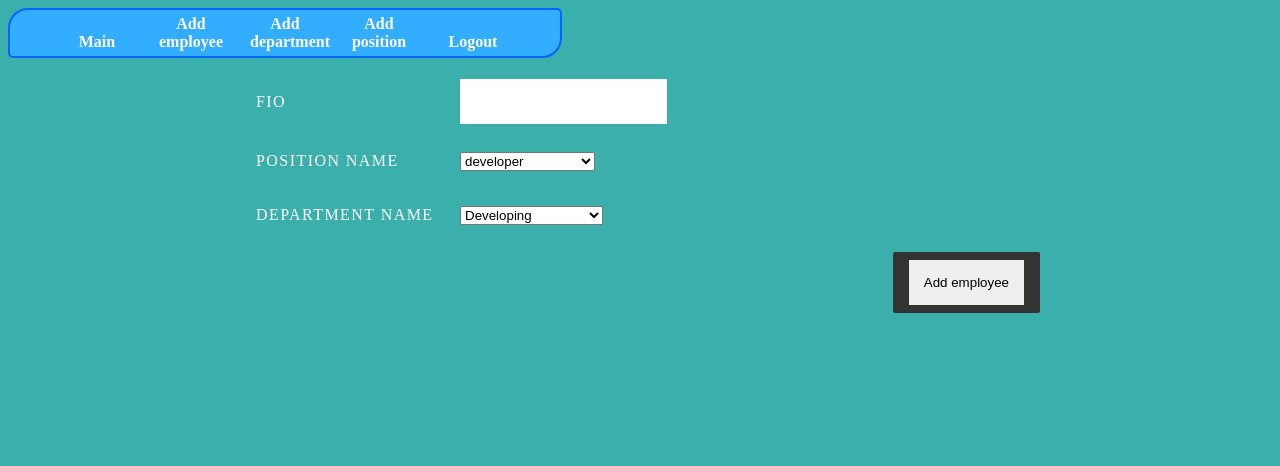
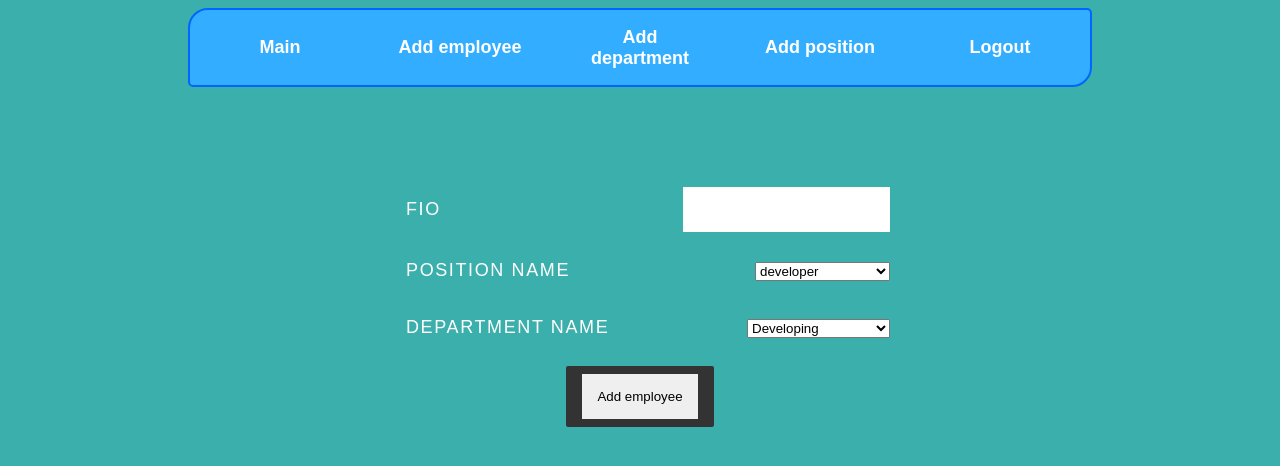
Before and after one commit to ByAvatarOff/Flask-without-ORM, a Flask app: page /employee/add in a window 1280 px wide. Shown: the top 466 px of the page. Run offline with Flask 2, Linux system fonts and the light colour scheme; a user stored in the database is signed in; data comes from the database, SQL or seed files in the repository; both versions use the stored data as it was after the commit.

Commit message:
Fix annotation. Change css style

```diff
--- a/app/db.py
+++ b/app/db.py
@@ -14,20 +14,36 @@ def get_db():
     return g.db
 
 
-@app.teardown_appcontext  # close connection after any wev request
+@app.teardown_appcontext
 def close_connection(exception):
+    """
+    Close connection after any wev request
+    :param exception: str
+    :return: None
+    """
     db = getattr(g, '_database', None)
     if db is not None:
         db.close()
 
 
 def select_requests(command: str) -> typing.List[sqlite3.Row]:
+    """
+    Get connection and sql command and return response of table
+    :param command:
+    :return:
+    """
     data = get_db()
     select = data.execute(command).fetchall()
     return select
 
 
-def create_update_delete_request(command: str, parameters: typing.Union[str, int]) -> bool:
+def create_update_request(command: str, parameters: typing.Union[typing.Any, typing.Any]) -> bool:
+    """
+    Get connection and sql command and record changes or new record row on table
+    :param command:
+    :param parameters:
+    :return:
+    """
     data = get_db()
     if data.execute(command, parameters) is not None:
         data.commit()
@@ -36,13 +52,22 @@ def create_update_delete_request(command: str, parameters: typing.Union[str, int
 
 
 def get_employee(employee_id: int) -> sqlite3.Row:
+    """
+    Get id and connection and return one record of employee
+    :param employee_id:
+    :return:
+    """
     data = get_db()
     select = data.execute('''SELECT department_id, position_id FROM employee WHERE employee.id = ?''',
-                     (employee_id, )).fetchone()
+                          (employee_id, )).fetchone()
     return select
 
 
 def list_position() -> typing.List[typing.Tuple[int, int]]:
+    """
+    Return list of tuple with info about position_name and id
+    :return:
+    """
     with app.app_context():
         pos_choices = []
         select = select_requests('SELECT * FROM position')
@@ -53,6 +78,10 @@ def list_position() -> typing.List[typing.Tuple[int, int]]:
 
 
 def list_department() -> typing.List[typing.Tuple[int, int]]:
+    """
+    Return list of tuple with info about department_name and id
+    :return:
+    """
     with app.app_context():
         dep_choices = []
         select = select_requests('SELECT * FROM department')
--- a/app/routes.py
+++ b/app/routes.py
@@ -47,8 +47,8 @@ def register() -> Response:
     if form.validate_on_submit():
         username = form.username.data
         password = form.password.data
-        new_db.create_update_delete_request('INSERT INTO user (username, password) VALUES (?, ?)',
-                                            (username, generate_password_hash(password)))
+        new_db.create_update_request('INSERT INTO user (username, password) VALUES (?, ?)',
+                                     (username, generate_password_hash(password)))
         return redirect('/login')
     return render_template('auth/register.html', form=form, username=form.username.data, password=form.password.data)
 
@@ -126,9 +126,9 @@ def add_position() -> Response:
     """
     form = AddPositionForm()
     if form.validate_on_submit():
-        new_db.create_update_delete_request('INSERT INTO position (position_name, description)'
-                                            'VALUES (?, ?)',
-                                            (form.position_name.data, form.description.data))
+        new_db.create_update_request('INSERT INTO position (position_name, description)'
+                                     'VALUES (?, ?)',
+                                     (form.position_name.data, form.description.data))
         flash('You successful add position')
     return render_template('add view/add_delete_new_position.html', form=form)
 
@@ -141,8 +141,8 @@ def delete_position(position_id: int) -> Response:
     :param position_id: integer
     :return:
     """
-    delete_request = new_db.create_update_delete_request('DELETE FROM position WHERE id = ?',
-                                                         (position_id, ))
+    new_db.create_update_request('DELETE FROM position WHERE id = ?',
+                                 (position_id, ))
     return redirect(url_for('list_positions'))
 
 
@@ -156,9 +156,9 @@ def add_department() -> Response:
     dep = new_db.select_requests('SELECT * FROM department')
     form = AddDepartmentForm()
     if form.validate_on_submit():
-        new_db.create_update_delete_request('INSERT INTO department (department_name, parent_id)'
-                                            'VALUES (?, ?)',
-                                            (form.department_name.data, form.parent_id.data))
+        new_db.create_update_request('INSERT INTO department (department_name, parent_id)'
+                                     'VALUES (?, ?)',
+                                     (form.department_name.data, form.parent_id.data))
         flash('You successful add department')
     return render_template('add view/add_delete_new_department.html', form=form, department=dep)
 
@@ -171,7 +171,7 @@ def delete_department(department_id: int) -> Response:
     :param department_id: integer
     :return:
     """
-    delete_request = new_db.create_update_delete_request('DELETE FROM department WHERE id = ?', (department_id, ))
+    new_db.create_update_request('DELETE FROM department WHERE id = ?', (department_id, ))
     return redirect(url_for('index'))
 
 
@@ -189,10 +189,9 @@ def add_employee() -> Response:
         ).fetchone() is not None:
             flash('Please enter a different fio')
         else:
-            new_db.create_update_delete_request('INSERT INTO employee (fio, position_id, department_id, date_start)'
-                                                'VALUES (?, ?, ?, ?)',
-                                                (form.fio.data, form.position_id.data, form.department_id.data,
-                                                 date.today()))
+            new_db.create_update_request('INSERT INTO employee (fio, position_id, department_id, date_start)'
+                                         'VALUES (?, ?, ?, ?)',
+                                         (form.fio.data, form.position_id.data, form.department_id.data, date.today()))
             flash('You successful add employee')
 
     return render_template('add view/add_delete_new_employees.html', form=form)
@@ -206,17 +205,17 @@ def delete_employee(employee_id: int) -> Response:
     :param employee_id: integer
     :return:
     """
-    new_db.create_update_delete_request('DELETE FROM employee WHERE id = ?', (employee_id, ))
+    new_db.create_update_request('DELETE FROM employee WHERE id = ?', (employee_id, ))
     return redirect(url_for('list_employees'))
 
 
 def count_add(value_position: int, value_department: int, employee_id: int, form: typing.Dict):
     if int(value_position) != int(form.position_id.data):
-        new_db.create_update_delete_request('UPDATE count_dep_pos_employee SET count_dep = count_dep + 1 '
-                                            'WHERE employee_id = ?', (employee_id,))
+        new_db.create_update_request('UPDATE count_dep_pos_employee SET count_dep = count_dep + 1 '
+                                     'WHERE employee_id = ?', (employee_id,))
     if int(value_department) != int(form.department_id.data):
-        new_db.create_update_delete_request('UPDATE count_dep_pos_employee SET count_pos = count_pos + 1 '
-                                            'WHERE employee_id = ?', (employee_id,))
+        new_db.create_update_request('UPDATE count_dep_pos_employee SET count_pos = count_pos + 1 '
+                                     'WHERE employee_id = ?', (employee_id,))
 
 
 @app.route('/employee/update/<int:employee_id>', methods=['GET', 'POST'])
@@ -233,14 +232,14 @@ def update_employee(employee_id: int) -> Response:
     value_position = value['position_id']
     value_department = value['department_id']
     if form.validate_on_submit():
-        new_db.create_update_delete_request('UPDATE employee SET department_id = ?, position_id = ? WHERE id = ?',
-                                            (form.department_id.data, form.position_id.data, employee_id))
+        new_db.create_update_request('UPDATE employee SET department_id = ?, position_id = ? WHERE id = ?',
+                                     (form.department_id.data, form.position_id.data, employee_id))
         if new_db.get_db().execute('SELECT employee_id FROM count_dep_pos_employee WHERE employee_id = ?',
                                    (employee_id, )).fetchone() is not None:
             count_add(value_position, value_department, employee_id, form)
         else:
-            new_db.create_update_delete_request('INSERT INTO count_dep_pos_employee (employee_id)'
-                                                'VALUES (?)', (employee_id, ))
+            new_db.create_update_request('INSERT INTO count_dep_pos_employee (employee_id)'
+                                         'VALUES (?)', (employee_id, ))
             count_add(value_position, value_department, employee_id, form)
     return render_template('add view/update_employee.html', form=form)
 
@@ -279,6 +278,10 @@ def list_employees() -> Response:
 
 @app.route('/department/stats')
 def statistic_department() -> Response:
+    """
+    Statistic about department and count working people in it
+    :return:
+    """
     form = DepartmentViewForm()
     select = new_db.select_requests('WITH RECURSIVE CTE_TEST(id, department_name, parent_id, LevelParent)'
                                     ' AS (select id, department_name, parent_id, 0 as LevelParent'
--- a/app/static/form.css
+++ b/app/static/form.css
@@ -8,27 +8,21 @@
   box-sizing: border-box;
 }
 
-.flex-outer,
-.flex-inner {
+.flex-outer {
   list-style-type: none;
   padding: 0;
-}
-
-.flex-outer {
-  max-width: 800px;
+  width: 800px;
   margin: 0 auto;
-}
-
-.flex-outer li,
-.flex-inner {
   display: flex;
-  flex-wrap: wrap;
+  flex-direction: column;
   align-items: center;
 }
 
-.flex-inner {
-  padding: 0 8px;
+.flex-outer li{
+  display: flex;
   justify-content: space-between;
+  align-items: center;
+  width: 500px;
 }
 
 .flex-outer > li:not(:last-child) {
@@ -43,17 +37,6 @@
   text-transform: uppercase;
 }
 
-.flex-outer > li > label,
-.flex-outer li p {
-  flex: 1 0 120px;
-  max-width: 220px;
-}
-
-.flex-outer > li > label + *,
-.flex-inner {
-  flex: 1 0 220px;
-}
-
 .flex-outer li p {
   margin: 0;
 }
@@ -65,7 +48,7 @@
 }
 
 .flex-outer li button {
-  margin-left: auto;
+  margin: 0 auto;
   padding: 8px 16px;
   border: none;
   background: #333;
@@ -74,7 +57,3 @@
   letter-spacing: .09em;
   border-radius: 2px;
 }
-
-.flex-inner li {
-  width: 100px;
-}
--- a/app/static/style.css
+++ b/app/static/style.css
@@ -1,23 +1,32 @@
 body {
-  font: normal 18px/1.5, sans-serif;
+  font: normal 18px sans-serif;
   background: #3AAFAB;
   color: #fff;
   padding: 5 0px 0;
 }
+.index {
+max-width: 928px;
+margin: 0 auto;
+text-align: justify;
+}
 
 #navbar {
-  margin: 0;
+  margin: 0 auto;
   padding: 0;
   list-style-type: none;
+  display: flex;
+  justify-content: space-around;
+  align-items: center;
+  margin-bottom: 100px;
 }
 #navbar li { display: inline; }
 #navbar {
-  margin: 0;
   padding: 0;
   list-style-type: none;
   border: 2px solid #0066FF;
   border-radius: 20px 5px;
-  width: 550px;
+  width: 900px;
+  height: 75px;
   text-align: center;
   background-color: #33ADFF;
 }
@@ -27,7 +36,7 @@ body {
   text-decoration: none;
   font-weight: bold;
   display: inline-block;
-  width: 70px;
+  width: 130px;
 }
 #navbar a:hover {
   border-radius: 20px 5px;
--- a/app/templates/add view/add_delete_new_department.html
+++ b/app/templates/add view/add_delete_new_department.html
@@ -17,7 +17,7 @@
             </li>
             <li>
                 <label for="last-name">{{ form.parent_id.label }}</label>
-                <div id="last-name">{{ form.parent_id }}</div>
+                <div id="last-name">{{ form.parent_id  }}</div>
                 {% for error in form.parent_id.errors %}
                 <span style="color: red">{{ error }}</span>
                 {% endfor %}
--- a/app/templates/add view/add_delete_new_employees.html
+++ b/app/templates/add view/add_delete_new_employees.html
@@ -18,7 +18,7 @@
             </li>
             <li>
                 <label for="pos_id"> {{ form.position_id.label }}</label>
-                <div class="test" id="pos_id">{{ form.position_id }}</div>
+                <div class="input_size" id="pos_id">{{ form.position_id }}</div>
                 {% for error in form.position_id.errors %}
                 <span style="color: red">{{ error }}</span>
                 {% endfor %}
--- a/app/templates/auth/login.html
+++ b/app/templates/auth/login.html
@@ -11,6 +11,7 @@
     {% endblock %}
 </head>
 <body bgcolor="#3AAFAB">
+<h1 align="center">Login</h1>
 {% with messages = get_flashed_messages() %}
 {% if messages %}
 <ul>
--- a/app/templates/main.html
+++ b/app/templates/main.html
@@ -30,10 +30,12 @@
   <li><a href="{{ url_for('add_position') }}">Add position</a></li>
     <li><a href="{{ url_for('logout') }}">Logout</a></li>
 </ul>
-<h1>
-
-</h1>
 {% block content %}
+<p class="index">Lorem ipsum dolor sit amet, consectetur adipiscing elit, sed do eiusmod
+    tempor incididunt ut labore et dolore magna aliqua. Ut enim ad minim veniam, quis nostrud exercitation ullamco
+    laboris nisi ut aliquip ex ea commodo consequat. Duis aute irure dolor in reprehenderit in voluptate velit esse
+    cillum dolore eu fugiat nulla pariatur. Excepteur sint occaecat cupidatat non proident, sunt in culpa qui officia
+    deserunt mollit anim id est laborum.</p>
 {% endblock %}
 </body>
 </html>
```
Also changed, not shown: app/static/table.css (+7 -1 lines), app/test.db, 1 other file.
